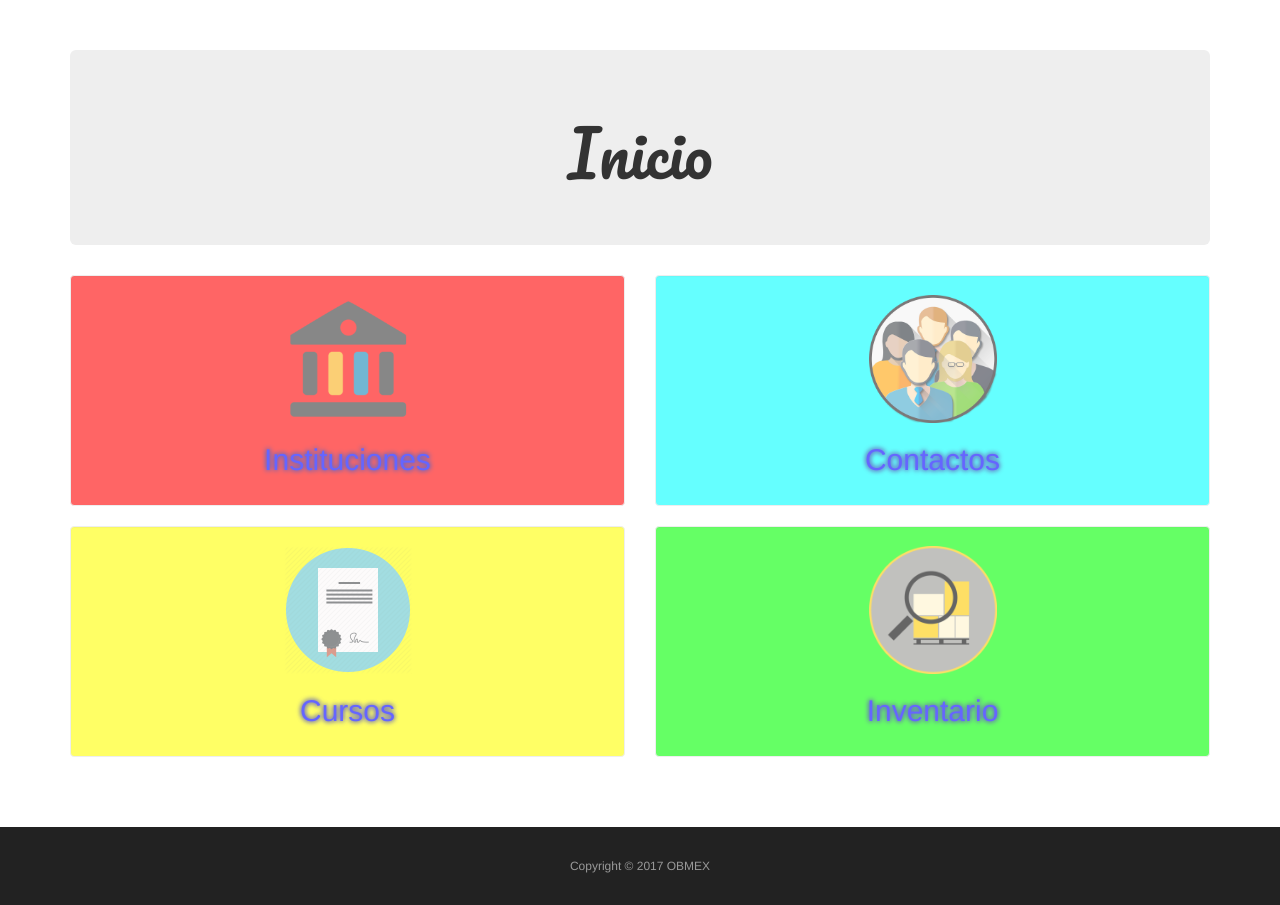
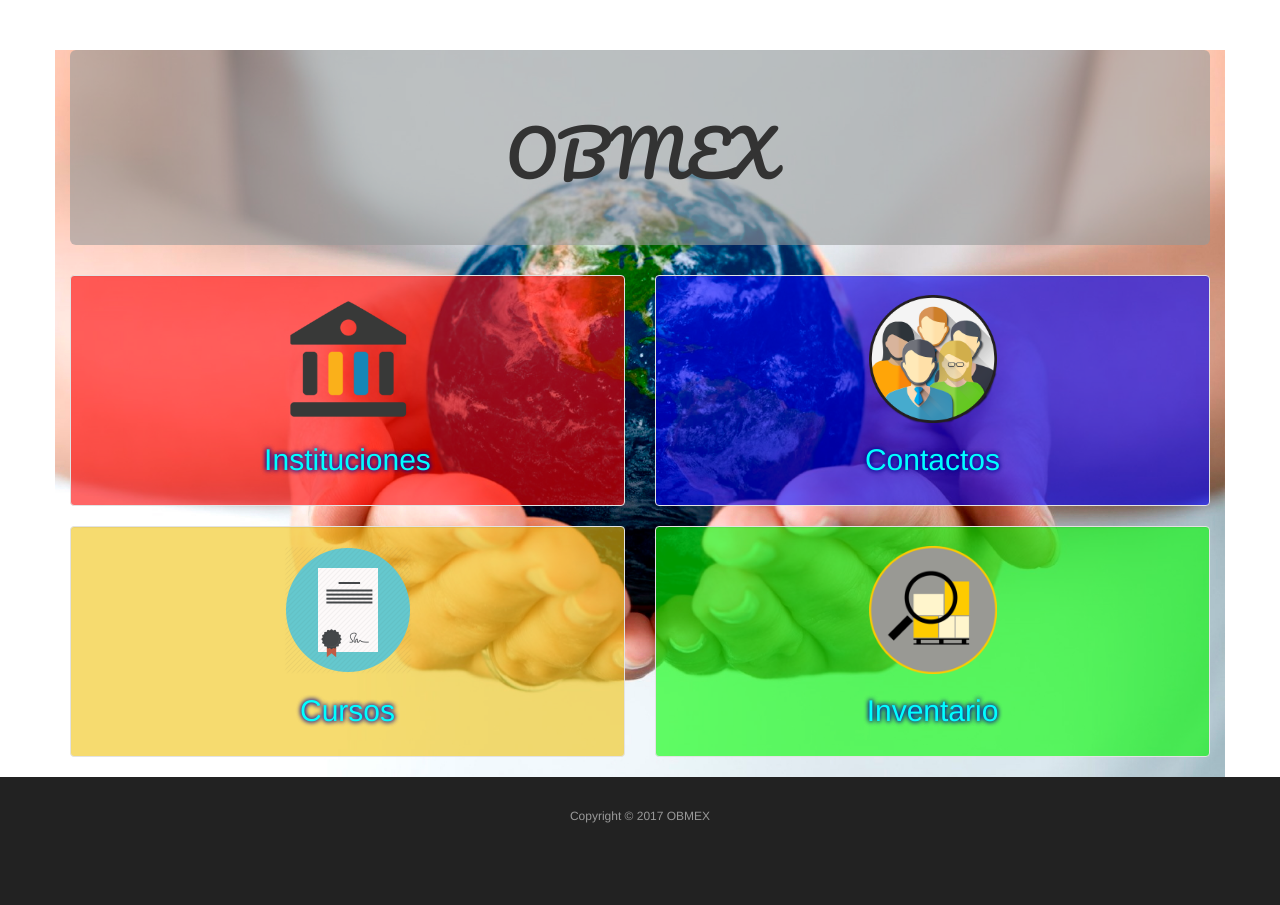
Before and after one commit to lemontiel/DjangoOBMEX, a Django app: page / in a window 1280 px wide. Shown: the part 50-955 px from the top of the page. After the commit the page ends 873 px from the top, so only its background shows below. Run offline with Django 3.2, Linux system fonts and the light colour scheme; some libraries are stand-ins or nearby versions.

Commit message:
Changes to be committed: 	modified:   aplicacionobmex/__pycache__/views.cpython-36.pyc 	modified:   aplicacionobmex/static/css/style.css 	deleted:    aplicacionobmex/static/images/Courses.svg 	new file:   aplicacionobmex/static/images/index.jpg 	modified:   aplicacionobmex/templates/base.html 	modified:   aplicacionobmex/templates/index.html 	modified:   aplicacionobmex/views.py

```diff
--- a/aplicacionobmex/static/css/style.css
+++ b/aplicacionobmex/static/css/style.css
@@ -1,7 +1,22 @@
 body {
   font-size: 16px;
   line-height: 1.5;
+
+  margin:0;
+  padding:0;
+  height:100%;
 }
+
+#f-Index {
+  background: url("../images/index.jpg") no-repeat center center fixed;
+  background-size: cover;
+}
+
+#wrapper {
+  min-height:100%;
+  position:relative;
+}
+
 /* header */
 #site-header .navbar {
   border-radius: 0;
@@ -10,26 +25,34 @@
 }
 /* main section */
 #site-main {
-  padding-bottom: 50px;
+  padding-bottom: 100px;
   padding-top: 50px;
 }
 
 /* footer */
 #site-footer {
-/*  position: relative;
-  bottom: 0;
-  width: 100%;
-  height: 60px;*/
   text-align: center;
   padding-bottom: 30px;
   padding-top: 30px;
   font-size: 12px;
   background-color: #222;
   color: #999;
+
+  width:100%;
+  height:100px;
+  position:absolute;
+  bottom:0;
+  left:0;
+}
+
+/* img */
+.img-card{
+  width:128px;
+  height:128px;
 }
 
 /* header2 */
 .site-h2 {
-  color: blue;
+  color: cyan;
   text-shadow: 0 0 5px blue, 0 0 5px black;
 }
--- a/aplicacionobmex/templates/base.html
+++ b/aplicacionobmex/templates/base.html
@@ -24,9 +24,10 @@
   <link href="https://fonts.googleapis.com/css?family=Arimo|Cairo|PT+Sans+Narrow|Pacifico|Poppins|Ubuntu" rel="stylesheet">
 
 </head>
-  <body>
+<body>
+  <div id="wrapper">
     <!-- header -->
-    <header id="site-header">
+    <div id="site-header">
       <div class="navbar navbar-inverse">
         <div class="container">
           <div class="navbar-header">
@@ -41,20 +42,21 @@
           </ul>
         </div>
       </div>
-    </header>
+    </div>
 
     <!-- main -->
-    <main id="site-main">
-      <div class="container">
+    <div id="site-main">
+      <div class="container" id="f-Index">
         {%block content%}
 
         {%endblock%}
       </div>
-    </main>
+    </div>
 
     <!-- footer -->
-    <footer class="footer" id="site-footer">
+    <div class="footer" id="site-footer">
       Copyright &copy; 2017 OBMEX
-    </footer>
-  </body>
+    </div>
+  </div>
+</body>
 </html>
--- a/aplicacionobmex/templates/index.html
+++ b/aplicacionobmex/templates/index.html
@@ -3,45 +3,45 @@
 {%block title%}Inicio{%endblock%}
 {%block content%}
 
-<div class="jumbotron text-center">
-	<h1 style="font-family: 'Pacifico', cursive;">Inicio</h1>
+<div class="jumbotron text-center" style="background: rgba(151, 154, 154, 0.6)">
+	<h1 style="font-family: 'Pacifico', cursive;">OBMEX</h1>
 </div>
 <div class="user-list row">
 	<div class="col-sm-6">
-		<div class="well" style="background-color:red;opacity:0.6">
+		<div class="well" style="background-color:rgba(255,0,0,0.6)">
 			<a href="{% url 'institucionform' %}">
 				<div class="user-card text-center">
-					<img src="{% static "images/Institucion.png" %}" alt="Users"/ style="width:128px;height:128px;">
+					<img src="{% static "images/Institucion.png" %}" alt="Users" class=" img-card ">
 					<h2 class="site-h2">Instituciones</h2>
 				</div>
 			</a>
 		</div>
 	</div>
 	<div class="col-sm-6">
-		<div class="well" style="background-color: cyan;opacity:0.6">
+		<div class="well" style="background-color:rgba(0,0,255,0.6)">
 			<a href="{% url 'institucionform' %}">
 				<div class="user-card text-center">
-					<img src="{% static "images/Users.png" %}" alt="Users"/ style="width:128px;height:128px;">
+					<img src="{% static "images/Users.png" %}" alt="Users" class=" img-card ">
 					<h2 class="site-h2">Contactos</h2>
 				</div>
 			</a>
 		</div>
 	</div>
 	<div class="col-sm-6">
-		<div class="well" style="background-color: yellow;opacity:0.6">
+		<div class="well" style="background-color:rgba(241,196,15,0.6)">
 			<a href="{% url 'institucionform' %}">
 				<div class="user-card text-center">
-					<img src="{% static "images/Courses.png" %}" alt="Users"/ style="width:128px;height:128px;">
+					<img src="{% static "images/Courses.png" %}" alt="Users" class=" img-card ">
 					<h2 class="site-h2">Cursos</h2>
 				</div>
 			</a>
 		</div>
 	</div>
 	<div class="col-sm-6">
-		<div class="well" style="background-color: rgb(0,255,0);opacity:0.6">
+		<div class="well" style="background-color: rgba(0,255,0,0.6)">
 			<a href="{% url 'institucionform' %}">
 				<div class="user-card text-center">
-					<img src="{% static "images/Inventory2.png" %}" alt="Users"/ style="width:128px;height:128px;">
+					<img src="{% static "images/Inventory2.png" %}" alt="Users" class=" img-card ">
 					<h2 class="site-h2">Inventario</h2>
 				</div>
 				</a
--- a/aplicacionobmex/views.py
+++ b/aplicacionobmex/views.py
@@ -17,6 +17,7 @@
 			'rfc' : forminst.cleaned_data['rfc'],
 		}
 		forminst.save()
+		forminst=InstitucionForm()
 		return render(request, 'institucionform.html', {'forminst': forminst, 'data':data})
 
 	return render(request,'institucionform.html',{'forminst':forminst, 'formdire':formdire, 'formtel':formtel})
@@ -32,6 +33,7 @@
   		'email' : formcontact.cleaned_data['email'],
   		}
   		formcontact.save()
+  		formcontact=ContactForm()
   		return render(request,'contactform.html',{'formcontact':formcontact, 'data':data})
 	return render(request,'contactform.html',{'formcontact':formcontact, 'formcontact':formcontact})
 
@@ -46,6 +48,7 @@
   		'costo':formcourse.cleaned_data['costo'],
   		}
   		formcourse.save()
+  		formcourse=CourseForm()
   		return render(request,'contactform.html',{'formcourse':formcourse, 'data':data})
 	return render(request,'courseform.html',{'formcourse':formcourse})
 
```
Also changed, not shown: aplicacionobmex/static/images/Courses.svg (deleted), aplicacionobmex/static/images/index.jpg (added).
